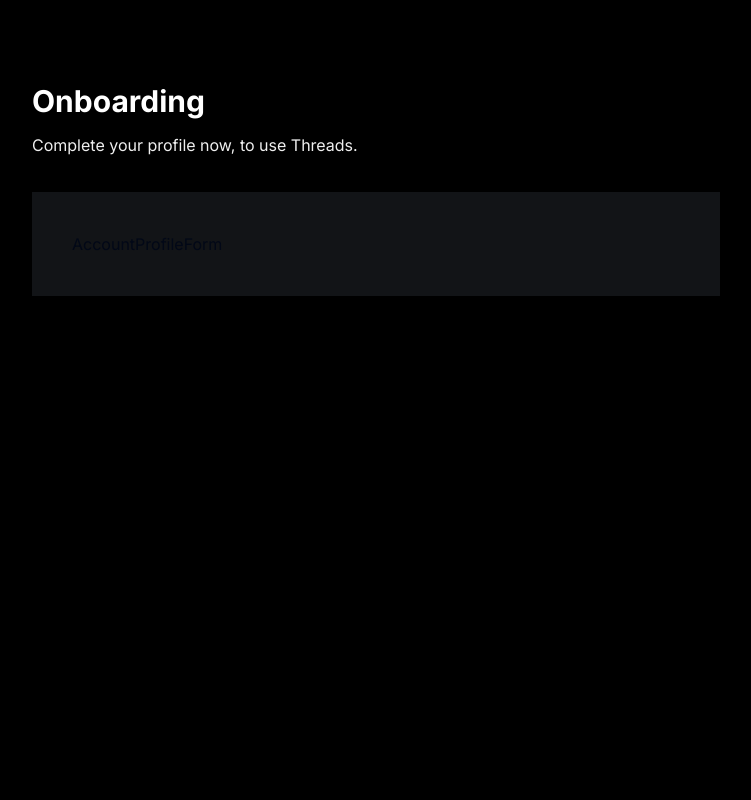
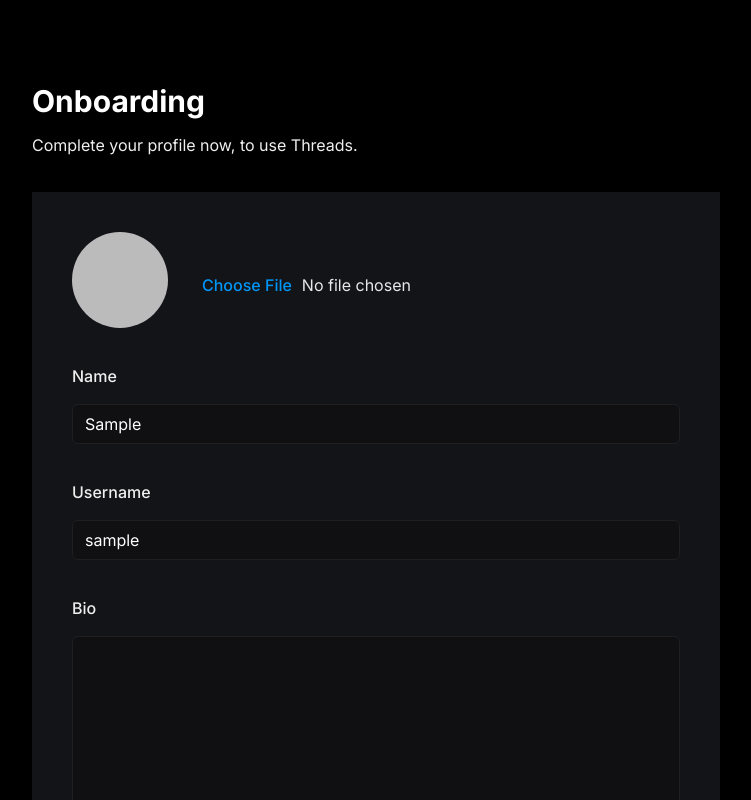
Before and after one commit to nguyenquan265/threads, a React (Vite) app in the folder client/: page /onboarding in a window 1280 px wide. Shown: the top 800 px of the page, without its empty margins (264-1015 px from the left). Built offline with nearby package versions, Linux system fonts and the light colour scheme; no server answers; sample sign-in values are in the browser's storage.

Commit message:
upload image for onboarding page

```diff
--- a/client/src/apis/UploadApi.ts
+++ b/client/src/apis/UploadApi.ts
@@ -3,14 +3,14 @@
 const API_BASE_URL = import.meta.env.VITE_API_BASE_URL
 
 export const useUploadImage = () => {
-  const createUploadImageRequest = async (base64Image: string): Promise<string> => {
-    const res = await fetch(`${API_BASE_URL}/api/v1/upload`, {
+  const createUploadImageRequest = async (imageFileData: FormData): Promise<string> => {
+    const res = await fetch(`${API_BASE_URL}/api/v1/upload/imageFile`, {
       method: 'POST',
       headers: {
-        'Content-Type': 'application/json'
+        'Content-Type': 'multipart/form-data'
       },
       credentials: 'include',
-      body: JSON.stringify({ base64Image })
+      body: imageFileData
     })
 
     if (!res.ok) {
--- a/client/src/components/forms/AccountProfileForm.tsx
+++ b/client/src/components/forms/AccountProfileForm.tsx
@@ -1,3 +1,24 @@
+import { useForm } from 'react-hook-form'
+import { z } from 'zod'
+import { zodResolver } from '@hookform/resolvers/zod'
+import { Form, FormControl, FormField, FormItem, FormLabel } from '../ui/form'
+import { Input } from '../ui/input'
+import { Button } from '../ui/button'
+import profilePhoto from '@/assets/profile.svg'
+import { Textarea } from '../ui/textarea'
+import { useState } from 'react'
+import isBase64Image from '@/helpers/isBase64Image'
+import { useUploadImage } from '@/apis/UploadApi'
+
+const accountProfileSchema = z.object({
+  profile_photo: z.string().url().min(1),
+  name: z.string().min(3, { message: 'Minimum 3 characters.' }).max(30, { message: 'Maximum 30 caracters.' }),
+  username: z.string().min(3, { message: 'Minimum 3 characters.' }).max(30, { message: 'Maximum 30 caracters.' }),
+  bio: z.string().min(3, { message: 'Minimum 3 characters.' }).max(1000, { message: 'Maximum 1000 caracters.' })
+})
+
+type AccountProfileData = z.infer<typeof accountProfileSchema>
+
 type Props = {
   user: {
     id: string
@@ -11,7 +32,141 @@
 }
 
 const AccountProfileForm = ({ user, btnTitle }: Props) => {
-  return <div>AccountProfileForm</div>
+  const [files, setFiles] = useState<File[]>([])
+  const { startUpload } = useUploadImage()
+
+  const form = useForm<AccountProfileData>({
+    resolver: zodResolver(accountProfileSchema),
+    defaultValues: {
+      profile_photo: user.image || '',
+      name: user.name || '',
+      username: user.username || '',
+      bio: user.bio || ''
+    }
+  })
+
+  const handleImage = (e: React.ChangeEvent<HTMLInputElement>, fieldChange: (value: string) => void) => {
+    e.preventDefault()
+
+    const fileReader = new FileReader()
+
+    // change the image preview
+    if (e.target.files && e.target.files.length > 0) {
+      const file = e.target.files[0]
+
+      setFiles(Array.from(e.target.files)) // Save the file to state to submit it later
+
+      if (!file.type.includes('image')) return
+
+      // khoi tao ham onload cho fileReader
+      fileReader.onload = async (event) => {
+        const imageDataUrl = event.target?.result?.toString() || ''
+
+        fieldChange(imageDataUrl) // set the image data url to the form field
+      }
+
+      // chuyen file sang base64, sau khi chuyen xong se chay ham onload
+      // file sau khi chuyen dinh dang xong se duoc luu trong event.target.result
+      fileReader.readAsDataURL(file)
+    }
+  }
+
+  const onSubmit = (values: AccountProfileData) => {
+    const blob = values.profile_photo
+
+    const isImageChanged = isBase64Image(blob)
+
+    if (isImageChanged) {
+      const formData = new FormData()
+      formData.append('image', files[0])
+
+      const imageRes = startUpload(formData)
+
+      console.log(imageRes)
+    }
+
+    // TODO: Update user profile
+  }
+
+  return (
+    <Form {...form}>
+      <form onSubmit={form.handleSubmit(onSubmit)} className='flex flex-col justify-start gap-10'>
+        <FormField
+          control={form.control}
+          name='profile_photo'
+          render={({ field }) => (
+            <FormItem className='flex items-center gap-4'>
+              <FormLabel className='account-form_image-label'>
+                {field.value ? (
+                  <img
+                    src={field.value}
+                    alt='profile photo'
+                    width={96}
+                    height={96}
+                    className='rounded-full object-contain'
+                  />
+                ) : (
+                  <img src={profilePhoto} alt='profile photo' width={24} height={24} className='object-contain' />
+                )}
+              </FormLabel>
+              <FormControl className='flex-1 text-base-semibold text-gray-200'>
+                <Input
+                  type='file'
+                  accept='image/*'
+                  placeholder='Upload a photo'
+                  className='account-form_image-input'
+                  onChange={(e) => handleImage(e, field.onChange)}
+                />
+              </FormControl>
+            </FormItem>
+          )}
+        />
+
+        <FormField
+          control={form.control}
+          name='name'
+          render={({ field }) => (
+            <FormItem className='flex flex-col gap-3 w-full'>
+              <FormLabel className='text-base-semibold text-light-2'>Name</FormLabel>
+              <FormControl>
+                <Input type='text' className='account-form_input no-focus' {...field} />
+              </FormControl>
+            </FormItem>
+          )}
+        />
+
+        <FormField
+          control={form.control}
+          name='username'
+          render={({ field }) => (
+            <FormItem className='flex flex-col gap-3 w-full'>
+              <FormLabel className='text-base-semibold text-light-2'>Username</FormLabel>
+              <FormControl>
+                <Input type='text' className='account-form_input no-focus' {...field} />
+              </FormControl>
+            </FormItem>
+          )}
+        />
+
+        <FormField
+          control={form.control}
+          name='bio'
+          render={({ field }) => (
+            <FormItem className='flex flex-col gap-3 w-full'>
+              <FormLabel className='text-base-semibold text-light-2'>Bio</FormLabel>
+              <FormControl>
+                <Textarea rows={10} className='account-form_input no-focus' {...field} />
+              </FormControl>
+            </FormItem>
+          )}
+        />
+
+        <Button type='submit' className='bg-primary-500'>
+          {btnTitle}
+        </Button>
+      </form>
+    </Form>
+  )
 }
 
 export default AccountProfileForm
```
